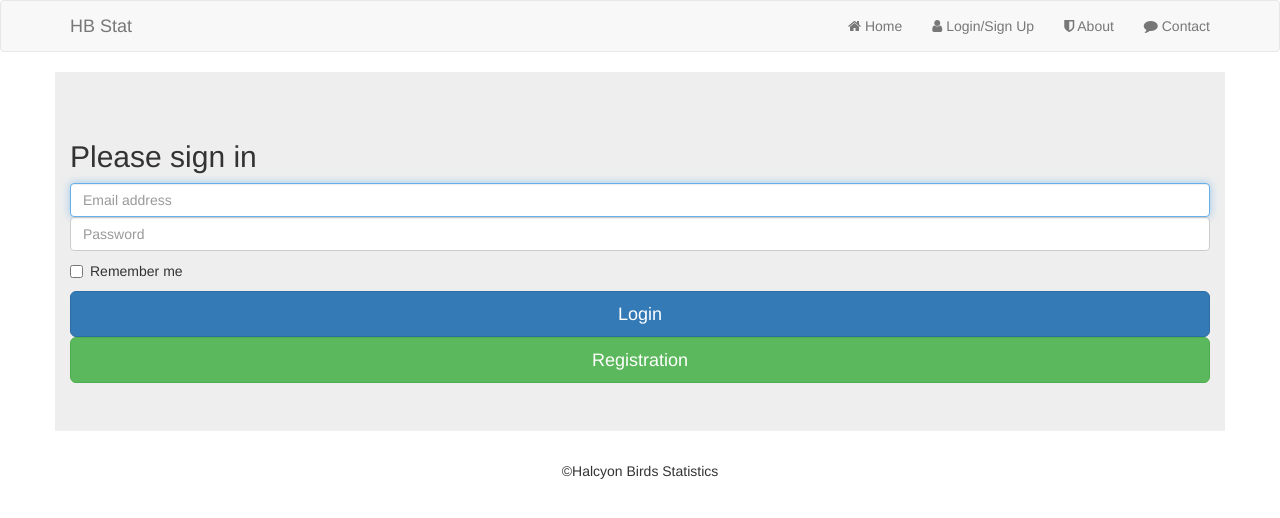
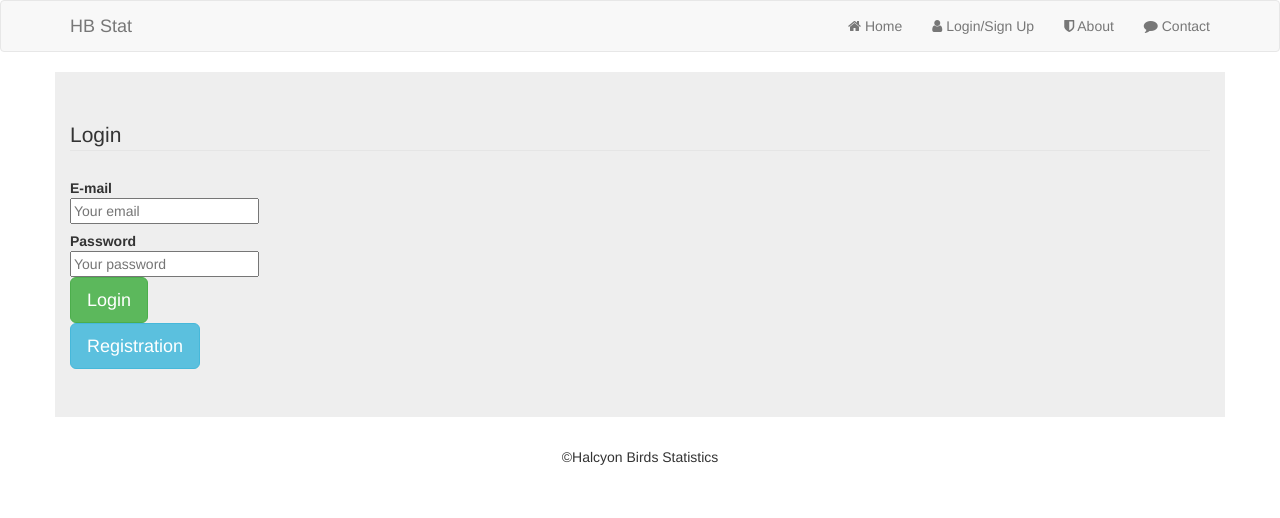
Before and after one commit to mymuse/aw_stat, a plain HTML site: page index.html at #!/login in a window 1280 px wide. Drawn offline with nearby package versions, Linux system fonts and the light colour scheme; some packages are replaced by stand-ins of ours.

Commit message:
Code refactor

```diff
--- a/index.html
+++ b/index.html
@@ -22,7 +22,7 @@
   <nav class="navbar navbar-default">
     <div class="container">
       <div class="navbar-header">
-        <a class="navbar-brand" href="/">HB Stat</a>
+        <a class="navbar-brand" href="/index.html">HB Stat</a>
       </div>
 
       <ul class="nav navbar-nav navbar-right">
--- a/pages/login/login.html
+++ b/pages/login/login.html
@@ -1,16 +1,28 @@
-<div class="jumbotron container">
-    <form class="form-signin">
-        <h2 class="form-signin-heading">Please sign in</h2>
-        <label for="inputEmail" class="sr-only">Email address</label>
-        <input type="email" id="inputEmail" class="form-control" placeholder="Email address" required autofocus>
-        <label for="inputPassword" class="sr-only">Password</label>
-        <input type="password" id="inputPassword" class="form-control" placeholder="Password" required>
-        <div class="checkbox">
-            <label>
-                <input type="checkbox" value="remember-me"> Remember me
-             </label>
-        </div>
-        <button class="btn btn-lg btn-primary btn-block" type="submit">Login</button>
+<div class="jumbotron  container">
+    <form class="form-horizontal" name="loginForm" method="POST" ng-submit="submit()">
+        <fieldset>
+            <div id="legend">
+                <legend class="">Login</legend>
+            </div>
+            <div class="control-group">
+                <!-- E-mail --> <label class="control-label" for="email">E-mail</label>
+                <div class="controls">
+                    <input type="email" name="email" placeholder="Your email" ng-model="user.email" required>
+                </div>
+            </div>
+            <div class="control-group">
+                <!-- Password--> <label class="control-label" for="password">Password</label>
+                <div class="controls">
+                    <input type="password" name="password" placeholder="Your password" ng-model="user.password" required>
+                </div>
+            </div>
+            <div class="control-group">
+                <!-- Button -->
+                <div class="controls">
+                    <button class="btn btn-success btn-lg">Login</button>
+                </div>
+            </div>
+        </fieldset>
     </form>
-    <a href="#registration"><button class="btn btn-lg btn-success btn-block">Registration</button></a>
+    <button class="btn btn-info btn-lg registration" ng-click="go('/registration')">Registration</button>
 </div>
--- a/pages/login/login.js
+++ b/pages/login/login.js
@@ -1,3 +1,14 @@
-hbStatApp.controller('loginController', function($scope) {
+hbStatApp.controller('loginController', function($scope, $location) {
+    $scope.go = function ( path ) {
+        $location.path( path );
+    };
+
+    $scope.submit = function () {
+       var user = $scope.user;
+    };
+
+    function _validation(user) {
+
+    };
 
 });
```
Also changed, not shown: pages/registration/registration.html (+7 -7 lines).
